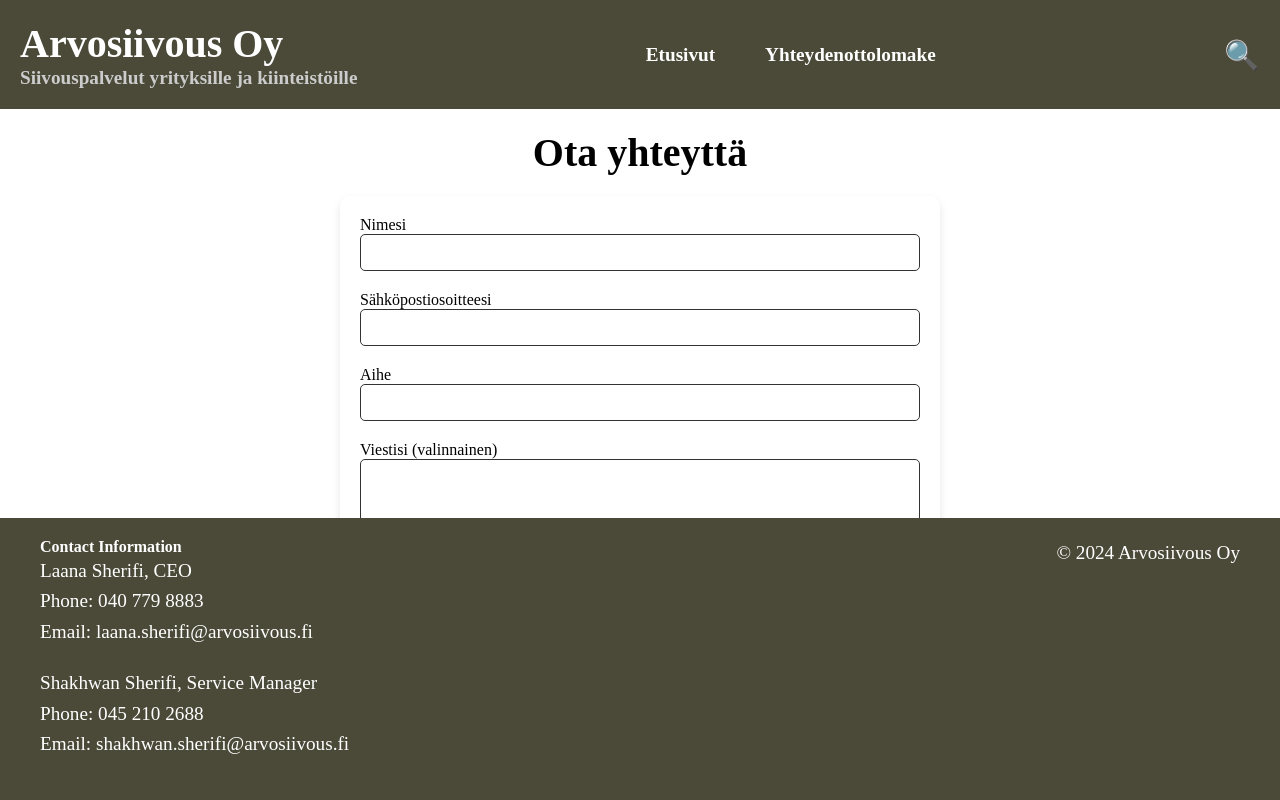
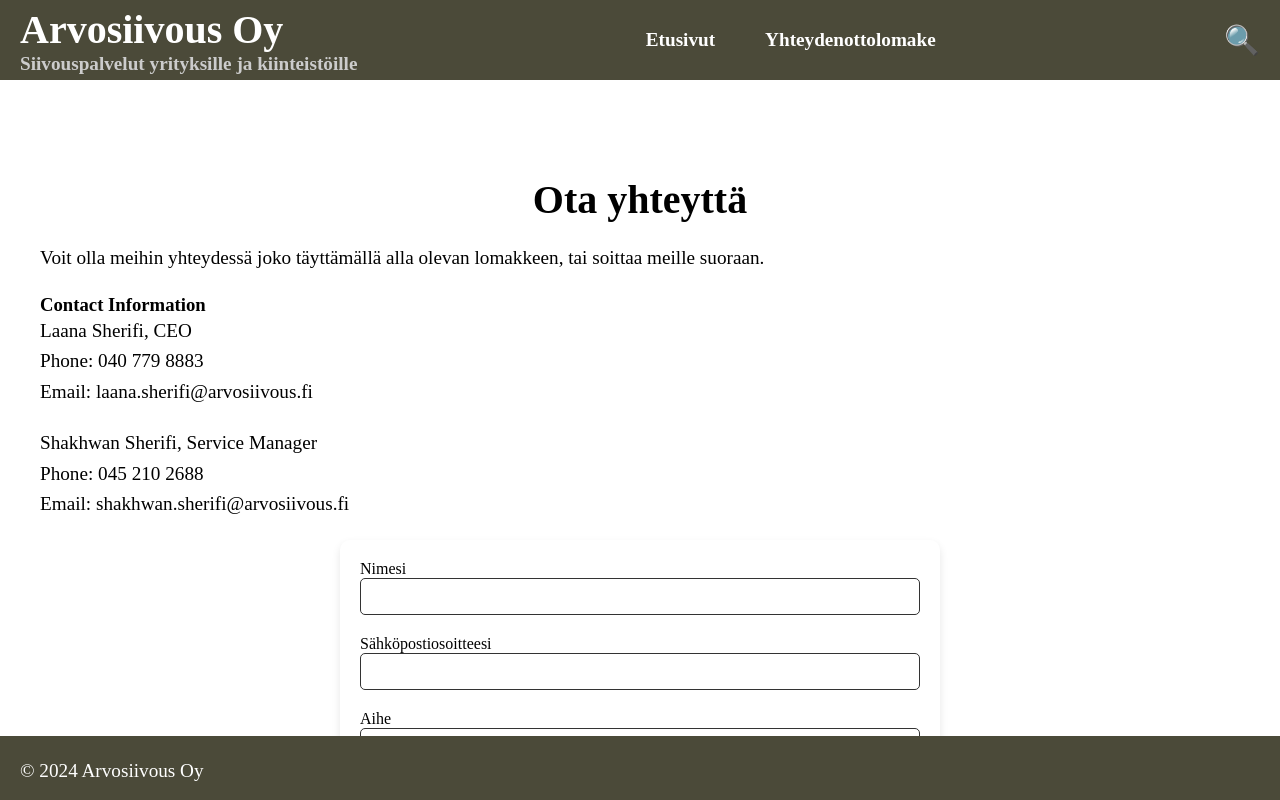
Before and after one commit to themaaan/TutorAI, a plain HTML site: page contact.html in a window 1280 px wide. Drawn offline with Linux system fonts and the light colour scheme.

Commit message:
Major: toimiva malli

```diff
--- a/contact.html
+++ b/contact.html
@@ -24,6 +24,18 @@
     <!-- Main Content -->
     <main>
         <h2>Ota yhteyttä</h2>
+        <p>Voit olla meihin yhteydessä joko täyttämällä alla olevan lomakkeen, tai soittaa meille suoraan.</p>
+
+        <!-- Contact Information -->
+        <div class="contact-info-wrapper">
+            <h3>Contact Information</h3>
+            <div class="contact-info">
+                <p>Laana Sherifi, CEO<br>Phone: 040 779 8883<br>Email: laana.sherifi@arvosiivous.fi</p>
+                <p>Shakhwan Sherifi, Service Manager<br>Phone: 045 210 2688<br>Email: shakhwan.sherifi@arvosiivous.fi</p>
+            </div>
+        </div>
+
+        <!-- Contact Form -->
         <form>
             <label for="name">Nimesi</label>
             <input type="text" id="name" name="name" required>
@@ -43,14 +55,7 @@
 
     <!-- Footer -->
     <footer>
-        <div class="footer-content">
-            <div class="contact-info">
-                <h4>Contact Information</h4>
-                <p>Laana Sherifi, CEO<br>Phone: 040 779 8883<br>Email: laana.sherifi@arvosiivous.fi</p>
-                <p>Shakhwan Sherifi, Service Manager<br>Phone: 045 210 2688<br>Email: shakhwan.sherifi@arvosiivous.fi</p>
-            </div>
-            <p>&copy; 2024 Arvosiivous Oy</p>
-        </div>
+        <p>&copy; 2024 Arvosiivous Oy</p>
     </footer>
 
 </body>
--- a/style.css
+++ b/style.css
@@ -8,6 +8,7 @@
 html, body {
     height: 100%;
     margin: 0;
+    overflow: hidden;
 }
 
 /* Body styling */
@@ -15,6 +16,11 @@ body {
     display: flex;
     flex-direction: column;
     align-items: center;
+    min-height: 100vh;
+    position: relative;
+    padding-top: 80px;
+    padding-bottom: 60px;
+    overflow-x: hidden; /* Prevent horizontal scrolling */
 }
 
 /* Header styling */
@@ -25,8 +31,11 @@ header {
     background-color: #4b4a39;
     color: #fff;
     padding: 20px;
+    height: 10vh; /* Yläpalkki on 10% näytön korkeudesta */
     width: 100%;
-    position: relative;
+    position: fixed; /* Changed to fixed */
+    top: 0; /* Stick to top */
+    z-index: 1000; /* Ensure header stays on top */
 }
 
 .header-content {
@@ -49,7 +58,7 @@ header {
 .navbar {
     display: flex;
     justify-content: center;
-    gap: 50px; /* Lisää tilaa linkkien väliin */
+    gap: 50px;
 }
 
 .navbar.active {
@@ -73,8 +82,11 @@ header {
 main {
     width: 100%;
     max-width: 1200px;
-    margin: 0 auto; /* Keskittää laatikon */
-    padding: 20px;
+    flex: 1;
+    margin: 0 auto;
+    padding-top: 12vh; /* Jätetään tilaa yläpalkille (10vh + pientä marginaalia) */
+    padding-bottom: 10vh; /* Jätetään tilaa alapalkille (8vh + pientä marginaalia) */
+    overflow-y: auto; /* Enable vertical scrolling */
 }
 
 .content-wrapper {
@@ -119,10 +131,9 @@ form textarea {
     border-radius: 5px;
 }
 
-/* Lisätään erillinen määritys textarealle */
 form textarea {
-    min-height: 150px; /* Voit säätää tätä arvoa tarpeen mukaan */
-    resize: vertical; /* Sallii tekstialueen koon muuttamisen pystysuunnassa */
+    min-height: 150px;
+    resize: vertical;
 }
 
 button {
@@ -142,13 +153,15 @@ button:hover {
 
 /* Footer styling */
 footer {
-    position: fixed;
+    position: fixed; /* Changed to fixed */
     bottom: 0;
+    height: 8vh; /* Alapalkki on 8% näytön korkeudesta */
     width: 100%;
     background-color: #4b4a39;
     color: #fff;
     text-align: left;
     padding: 20px;
+    z-index: 1000; /* Ensure footer stays on top */
 }
 
 .footer-content {
@@ -163,7 +176,7 @@ footer {
     font-size: 1em;
 }
 
-/* Lisätään hampurilaisvalikon tyyli */
+/* Hamburger menu styling */
 .menu-toggle {
     font-size: 1.8em;
     cursor: pointer;
@@ -181,4 +194,4 @@ footer {
     opacity: 0.8;
 }
 
-/* Mobiilinavigaation toiminnallisuus siirretty script.js tiedostoon */
+/* Mobile navigation functionality moved to script.js */
```
Also changed, not shown: index.html (+1 -8 lines).
